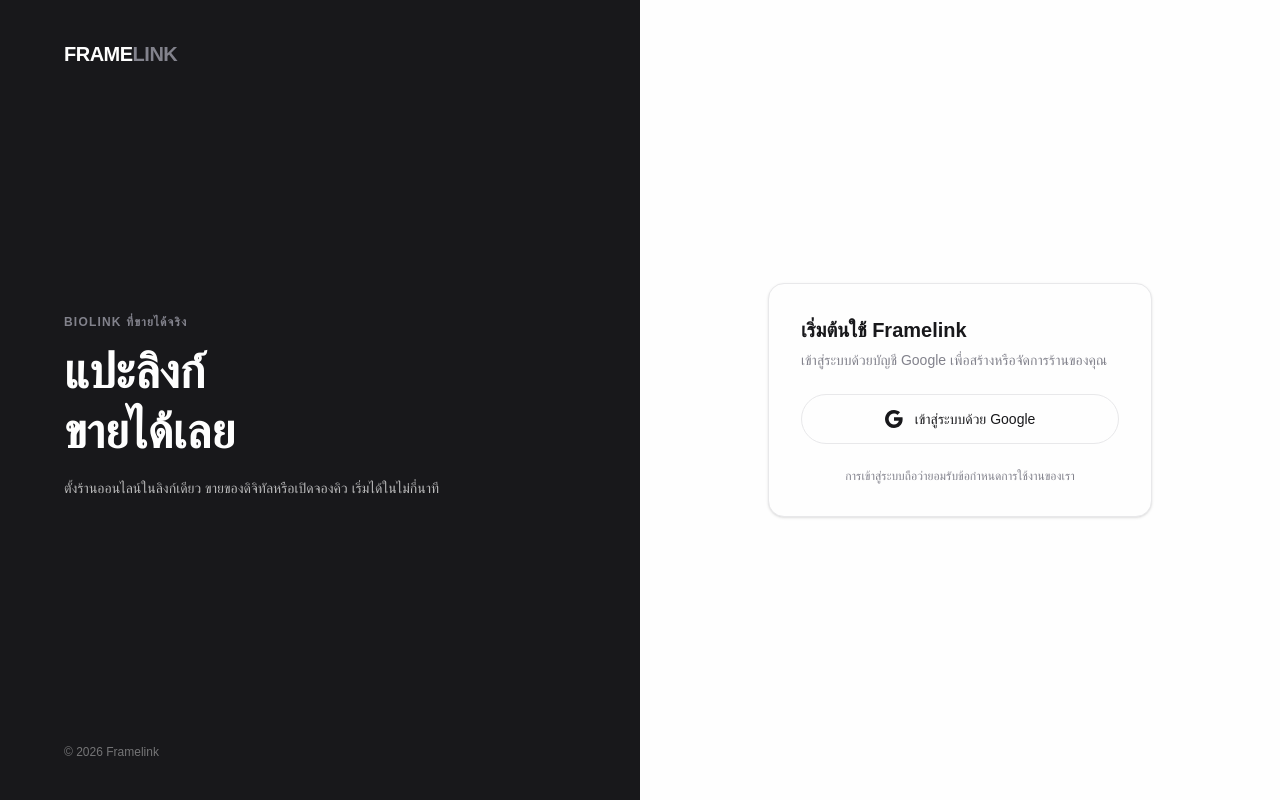
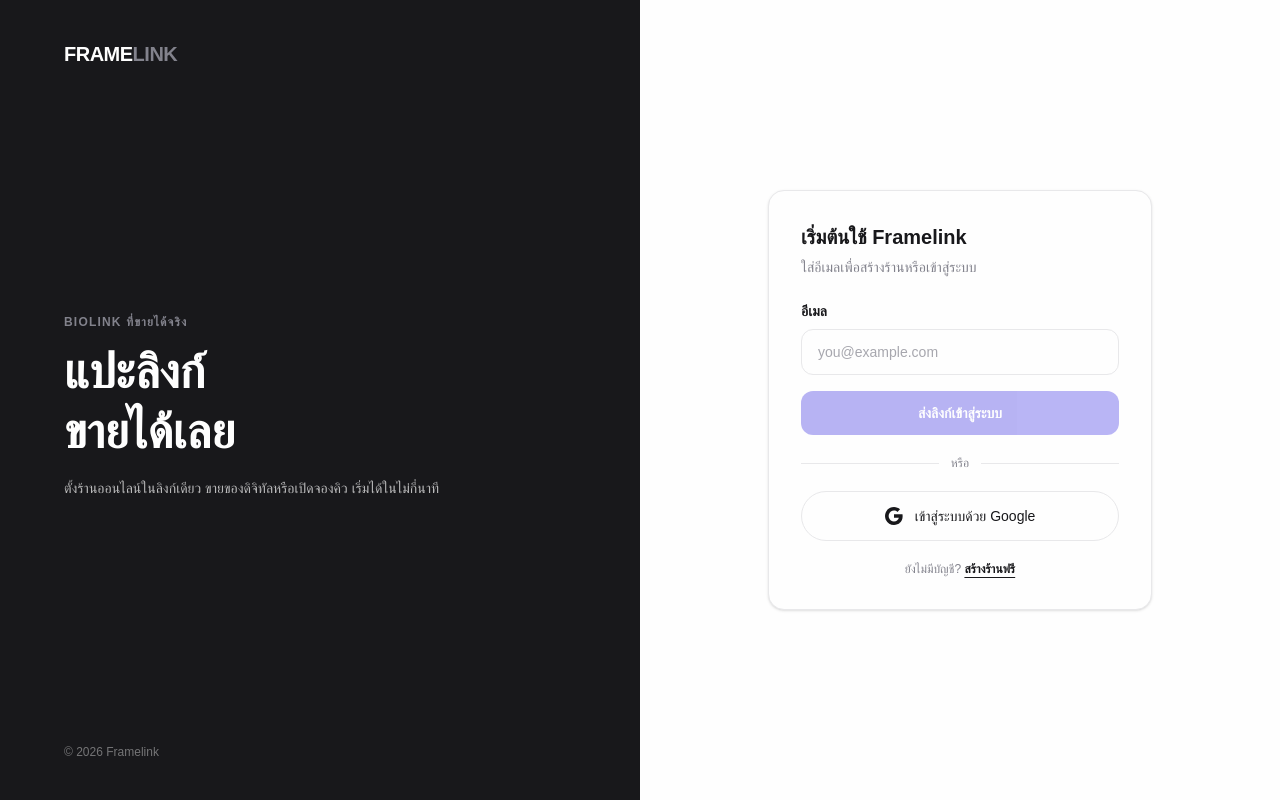
Before and after one commit to phawitb/buykub, a Next.js app: page /login in a window 1280 px wide. Built offline with nearby package versions, Linux system fonts and the light colour scheme; a web font is replaced by a local one.

Commit message:
feat: add PIXZA-style email magic-link login

```diff
--- /dev/null
+++ b/src/app/login/EmailLoginForm.tsx
@@ -0,0 +1,90 @@
+"use client";
+
+import { useState } from "react";
+import { createClient } from "@/lib/supabase/client";
+
+export function EmailLoginForm({
+  next,
+  sendMagicLink,
+}: {
+  next: string;
+  sendMagicLink?: (email: string) => Promise<void>;
+}) {
+  const [email, setEmail] = useState("");
+  const [sending, setSending] = useState(false);
+  const [sentTo, setSentTo] = useState<string | null>(null);
+  const [error, setError] = useState<string | null>(null);
+  const normalizedEmail = email.trim().toLowerCase();
+  const validEmail = /^[^\s@]+@[^\s@]+\.[^\s@]+$/.test(normalizedEmail);
+
+  async function submit(event: React.FormEvent) {
+    event.preventDefault();
+    if (!validEmail || sending) return;
+    setSending(true);
+    setSentTo(null);
+    setError(null);
+
+    try {
+      if (sendMagicLink) {
+        await sendMagicLink(normalizedEmail);
+      } else {
+        const supabase = createClient();
+        const { error: authError } = await supabase.auth.signInWithOtp({
+          email: normalizedEmail,
+          options: {
+            emailRedirectTo: `${window.location.origin}/auth/callback?next=${encodeURIComponent(next)}`,
+          },
+        });
+        if (authError) throw authError;
+      }
+      setSentTo(normalizedEmail);
+    } catch (sendError) {
+      setError(
+        sendError instanceof Error
+          ? sendError.message
+          : "ส่งลิงก์เข้าสู่ระบบไม่สำเร็จ กรุณาลองอีกครั้ง",
+      );
+    } finally {
+      setSending(false);
+    }
+  }
+
+  return (
+    <form onSubmit={submit} noValidate>
+      <label className="field-label">
+        อีเมล
+        <input
+          type="email"
+          value={email}
+          onChange={(event) => setEmail(event.target.value)}
+          placeholder="you@example.com"
+          autoComplete="email"
+          className="field-input mt-2"
+        />
+      </label>
+      <button
+        type="submit"
+        disabled={!validEmail || sending}
+        className="primary-button mt-4 w-full"
+      >
+        {sending ? "กำลังส่ง..." : "ส่งลิงก์เข้าสู่ระบบ"}
+      </button>
+      {sentTo && (
+        <p
+          role="status"
+          className="mt-3 rounded-xl border border-emerald-200 bg-emerald-50 px-3 py-2 text-xs leading-5 text-emerald-700"
+        >
+          ส่งลิงก์เข้าสู่ระบบไปที่ {sentTo} แล้ว กรุณาตรวจกล่องจดหมาย
+        </p>
+      )}
+      {error && (
+        <p
+          role="alert"
+          className="mt-3 rounded-xl border border-red-200 bg-red-50 px-3 py-2 text-xs leading-5 text-red-700"
+        >
+          {error}
+        </p>
+      )}
+    </form>
+  );
+}
--- a/src/app/login/page.tsx
+++ b/src/app/login/page.tsx
@@ -1,12 +1,14 @@
 import Link from "next/link";
+import { EmailLoginForm } from "./EmailLoginForm";
 import { GoogleButton } from "./GoogleButton";
 
 export default async function LoginPage({
   searchParams,
 }: {
-  searchParams: Promise<{ next?: string; error?: string }>;
+  searchParams: Promise<{ next?: string; error?: string; reason?: string }>;
 }) {
-  const { next, error } = await searchParams;
+  const { next, error, reason } = await searchParams;
+  const destination = next ?? "/dashboard";
 
   return (
     <div className="grid min-h-screen grid-cols-1 lg:grid-cols-2">
@@ -36,21 +38,39 @@ export default async function LoginPage({
         <div className="w-full max-w-sm rounded-2xl border border-line bg-paper p-8 shadow-sm">
           <h2 className="text-xl font-bold text-ink">เริ่มต้นใช้ Framelink</h2>
           <p className="mt-1.5 text-sm text-muted">
-            เข้าสู่ระบบด้วยบัญชี Google เพื่อสร้างหรือจัดการร้านของคุณ
+            ใส่อีเมลเพื่อสร้างร้านหรือเข้าสู่ระบบ
           </p>
 
           {error && (
             <p className="mt-4 rounded-lg border border-line bg-paper-dim px-3 py-2 text-xs text-ink-soft">
-              เข้าสู่ระบบไม่สำเร็จ ลองอีกครั้ง
+              {reason === "exchange"
+                ? "ลิงก์เข้าสู่ระบบหมดอายุหรือถูกใช้แล้ว กรุณาเริ่มเข้าสู่ระบบอีกครั้ง"
+                : "เข้าสู่ระบบไม่สำเร็จ กรุณาลองอีกครั้ง"}
             </p>
           )}
 
           <div className="mt-6">
-            <GoogleButton next={next ?? "/dashboard"} />
+            <EmailLoginForm next={destination} />
           </div>
 
-          <p className="mt-6 text-center text-xs text-muted">
-            การเข้าสู่ระบบถือว่ายอมรับข้อกำหนดการใช้งานของเรา
+          <div className="my-5 flex items-center gap-3 text-xs text-muted">
+            <span className="h-px flex-1 bg-line" />
+            <span>หรือ</span>
+            <span className="h-px flex-1 bg-line" />
+          </div>
+
+          <div>
+            <GoogleButton next={destination} />
+          </div>
+
+          <p className="mt-5 text-center text-xs text-muted">
+            ยังไม่มีบัญชี?{" "}
+            <Link
+              href={`/login?next=${encodeURIComponent("/dashboard/settings")}`}
+              className="font-semibold text-ink underline underline-offset-4"
+            >
+              สร้างร้านฟรี
+            </Link>
           </p>
         </div>
       </div>
```
Also changed, not shown: 1 other file (tests, documents, lock files or other folders).
